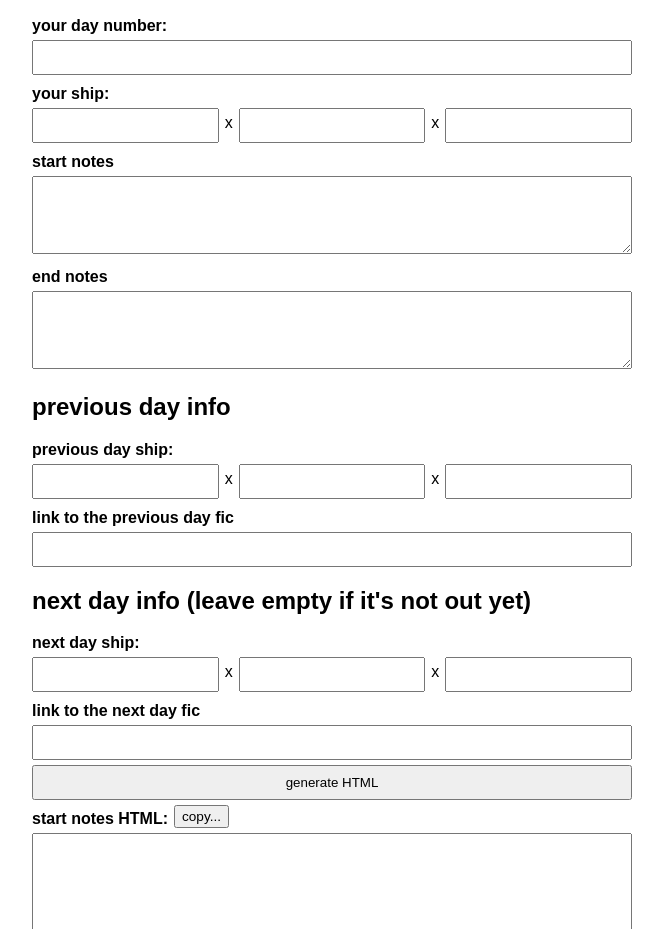
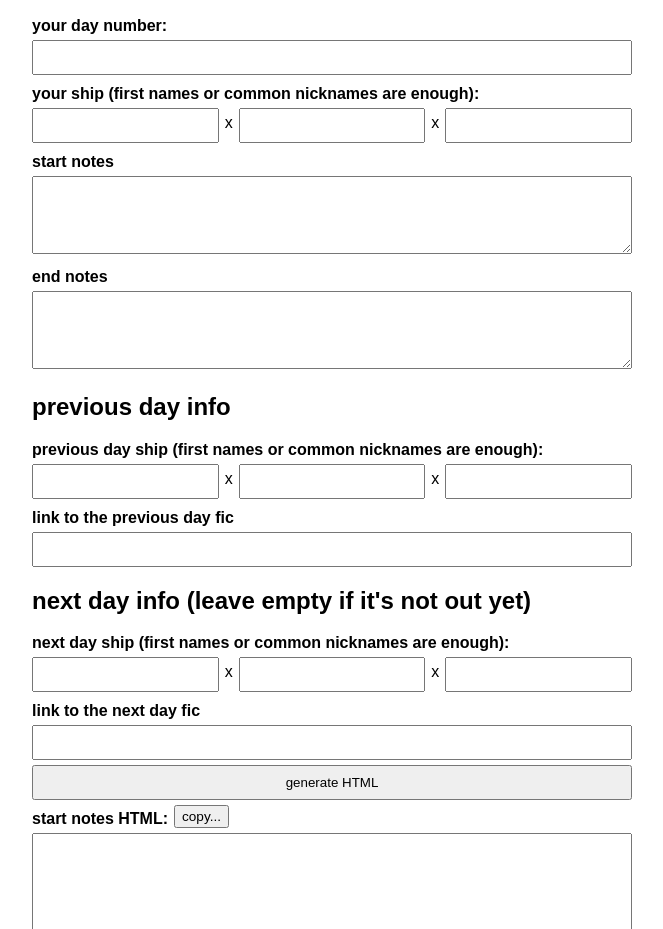
Before and after one commit to ERROR23pl/ERROR23pl.github.io, a plain HTML site: page index.html in a window 1280 px wide. Shown: the part 171-1100 px from the top of the page, without its empty margins (308-971 px from the left). Drawn offline with Linux system fonts and the light colour scheme.

Commit message:
Update labels to clarify ship input requirements

```diff
--- a/index.html
+++ b/index.html
@@ -44,7 +44,7 @@
   <label for="dayNumber">your day number: </label>
   <input id="dayNumber" type="number" min="1" max="31" />
 
-  <label>your ship:</label>
+  <label>your ship (first names or common nicknames are enough):</label>
   <div style="display: flex; align-items: center; gap: 6px;">
     <input id="charactersA" type="text" style="flex: 1;" />
     <span>x</span>
@@ -61,7 +61,7 @@
 
   <h2>previous day info</h2>
 
-  <label>previous day ship:</label>
+  <label>previous day ship (first names or common nicknames are enough):</label>
   <div style="display: flex; align-items: center; gap: 6px;">
     <input id="prevCharactersA" type="text" style="flex: 1;" />
     <span>x</span>
@@ -75,7 +75,7 @@
 
   <h2>next day info <strong>(leave empty if it's not out yet)</strong></h2>
 
-  <label>next day ship:</label>
+  <label>next day ship (first names or common nicknames are enough):</label>
   <div style="display: flex; align-items: center; gap: 6px;">
     <input id="nextCharactersA" type="text" style="flex: 1;" />
     <span>x</span>
```
